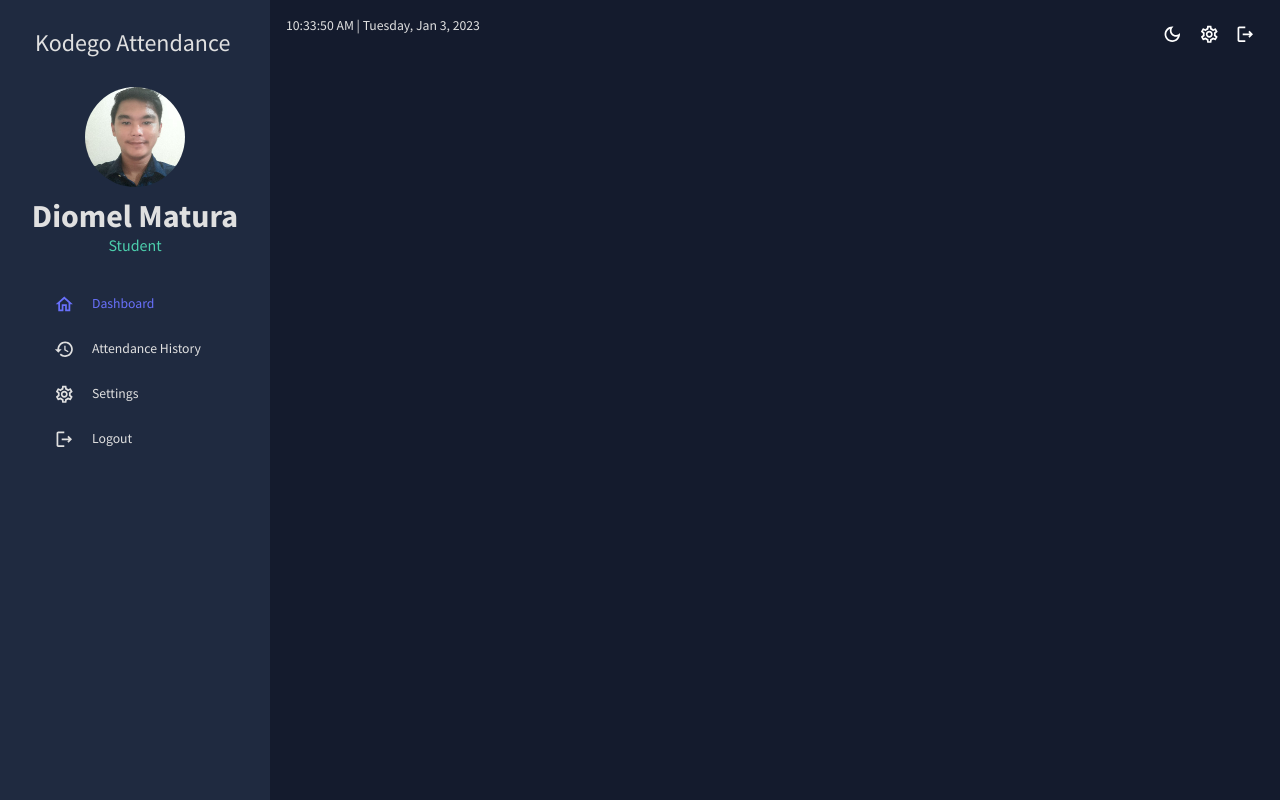
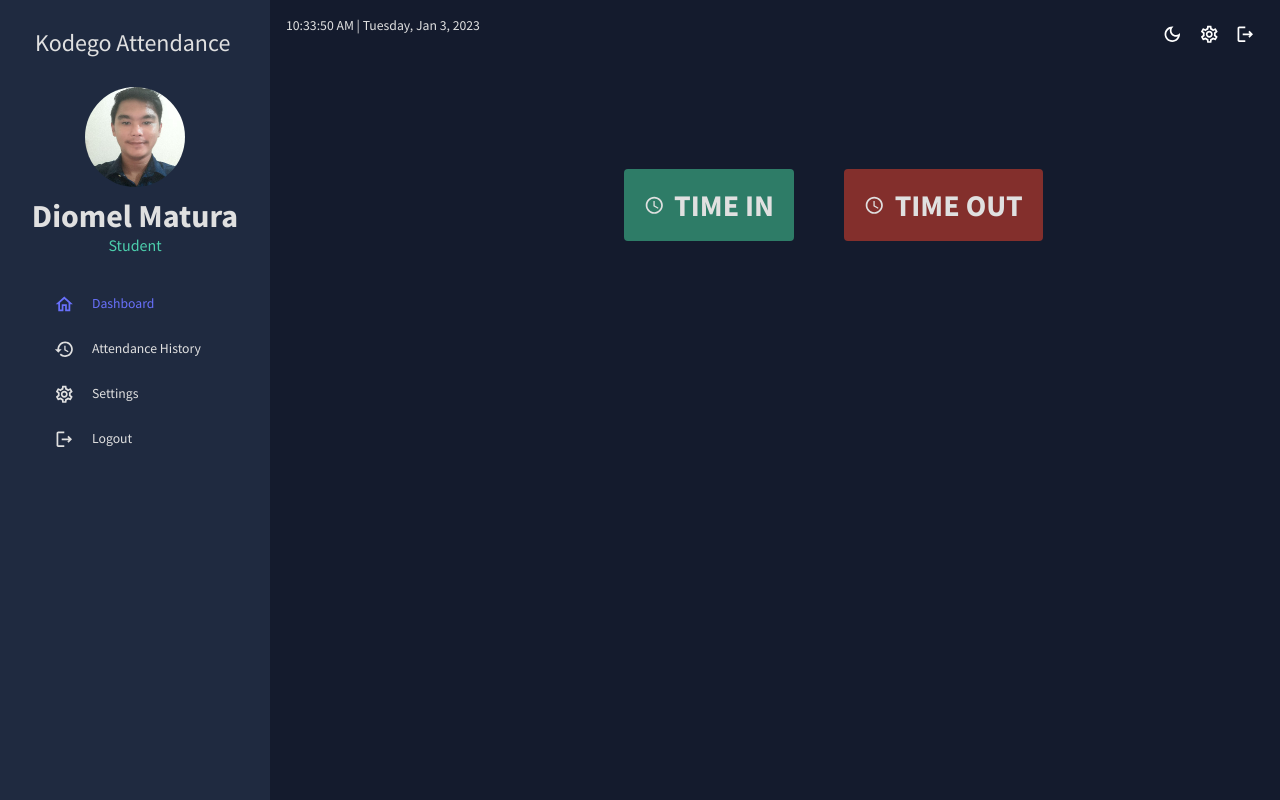
Before and after one commit to PrgDominique/kodegoattendance, a React (Vite) app: page /dashboard in a window 1280 px wide. Built offline with nearby package versions, Linux system fonts and the light colour scheme.

Commit message:
Updated the layout rendering

```diff
--- a/src/App.jsx
+++ b/src/App.jsx
@@ -1,38 +1,25 @@
-import { useState } from "react";
-import { Routes, Route } from "react-router-dom";
-import Topbar from "./views/global/Topbar";
-import Sidebar from "./views/global/Sidebar";
+import {Routes, Route} from "react-router-dom";
 import Dashboard from "./views/dashboard";
 import Settings from "./views/dashboard/Settings";
 import AttendanceHis from "./views/dashboard/AttendanceHis";
-import { CssBaseline, ThemeProvider } from "@mui/material";
-import { ColorModeContext, useMode } from "./theme";
-
-
-
+import Login from "./views/login/Login";
+import Layout from "./Layout";
+import Signup from "./views/signup/Signup";
 
 function App() {
-  const [theme, colorMode] = useMode();
-  const [isSidebar, setIsSidebar] = useState(true);
 
   return (
-    <ColorModeContext.Provider value={colorMode}>
-      <ThemeProvider theme={theme}>
-        <CssBaseline />
-        <div className="app">
-          <Sidebar isSidebar={isSidebar} />
-          <main className="content">
-            <Topbar setIsSidebar={setIsSidebar} />
             <Routes>
-              <Route path="/" element={<Dashboard />} />
+              <Route path="/" element={<Login/>} />
+              <Route path="/login" element={<Login />} />
+              <Route path="/signup" element={<Signup />} />
+              <Route element={<Layout />}>
+              <Route path="/dashboard" element={<Dashboard />} />
               <Route path="/attendance-history" element={<AttendanceHis />} />
               <Route path="/Settings" element={<Settings />} />
+              </Route>
             </Routes>
-          </main>
-        </div>
-      </ThemeProvider>
-    </ColorModeContext.Provider>
+
   );
 }
-
 export default App;
--- /dev/null
+++ b/src/Layout.jsx
@@ -0,0 +1,27 @@
+import { Outlet } from 'react-router-dom';
+import { useState } from "react";
+import Topbar from "./views/global/Topbar";
+import Sidebar from "./views/global/Sidebar";
+import { CssBaseline, ThemeProvider } from "@mui/material";
+import { ColorModeContext, useMode } from "./theme";
+
+const Layout = () => {
+    const [theme, colorMode] = useMode();
+    const [isSidebar, setIsSidebar] = useState(true);
+  return (
+    <ColorModeContext.Provider value={colorMode}>
+    <ThemeProvider theme={theme}>
+    <CssBaseline />
+    <div className="app">
+      <Sidebar isSidebar={isSidebar} />
+      <main className="content">
+        <Topbar setIsSidebar={setIsSidebar} />
+        <Outlet />
+      </main>
+    </div>
+    </ThemeProvider>
+    </ColorModeContext.Provider>
+  );
+};
+
+export default Layout;
--- /dev/null
+++ b/src/views/login/Login.jsx
@@ -0,0 +1,8 @@
+function Login(){
+    return(
+        <div>
+        <h1>Login Code Here</h1>
+        </div>
+    )
+}
+export default Login
--- /dev/null
+++ b/src/views/signup/Signup.jsx
@@ -0,0 +1,8 @@
+function Signup(){
+    return(
+        <div>
+        <h1>Signup Code Here</h1>
+        </div>
+    )
+}
+export default Signup
```
